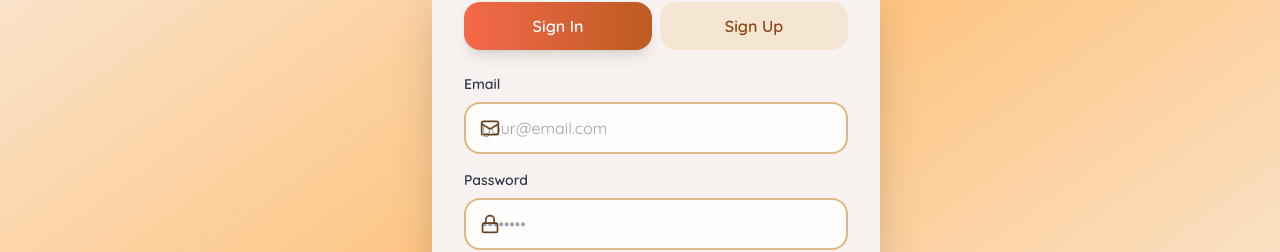
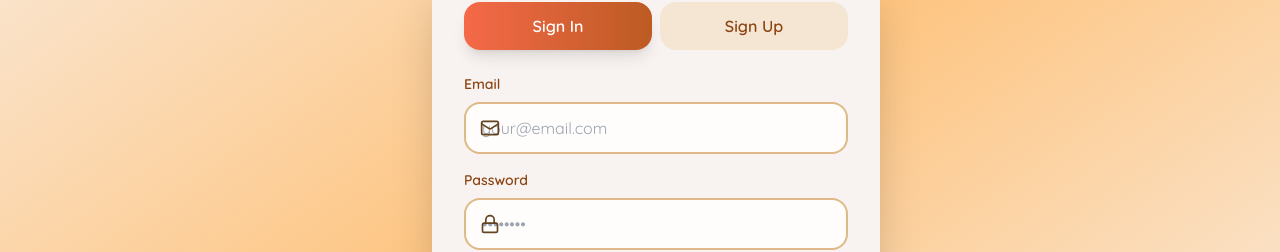
Before and after one commit to ryankolean/ladleandspoon, a React (Vite) app: page / in a window 1280 px wide. Both pictures are taken after a click on the button "Start Your Order". Shown: the part 306-558 px from the top of the page. Built offline with nearby package versions, Linux system fonts and the light colour scheme; no server answers.

Commit message:
Updated WhimsicalLogin.jsx

```diff
--- a/src/pages/WhimsicalLogin.jsx
+++ b/src/pages/WhimsicalLogin.jsx
@@ -141,49 +141,49 @@
                   Full Name
                 </label>
                 <div className="relative">
-                  <UserIcon className="absolute left-4 top-1/2 -translate-y-1/2 w-5 h-5 text-[#654321]" />
+                  <UserIcon className="absolute left-4 top-1/2 -translate-y-1/2 w-5 h-5 text-[#654321] pointer-events-none" />
                   <input
                     type="text"
                     value={fullName}
                     onChange={(e) => setFullName(e.target.value)}
                     placeholder="John Doe"
                     required={isSignUp}
-                    className="input-whimsy pl-12"
+                    className="input-whimsy pl-14"
                   />
                 </div>
               </div>
             )}
 
             <div>
-              <label className="block text-sm font-semibold text-[#2D3748] mb-2">
+              <label className="block text-sm font-semibold text-[#8B4513] mb-2">
                 Email
               </label>
               <div className="relative">
-                <Mail className="absolute left-4 top-1/2 -translate-y-1/2 w-5 h-5 text-[#654321]" />
+                <Mail className="absolute left-4 top-1/2 -translate-y-1/2 w-5 h-5 text-[#654321] pointer-events-none" />
                 <input
                   type="email"
                   value={email}
                   onChange={(e) => setEmail(e.target.value)}
                   placeholder="your@email.com"
                   required
-                  className="input-whimsy pl-12"
+                  className="input-whimsy pl-14"
                 />
               </div>
             </div>
 
             <div>
-              <label className="block text-sm font-semibold text-[#2D3748] mb-2">
+              <label className="block text-sm font-semibold text-[#8B4513] mb-2">
                 Password
               </label>
               <div className="relative">
-                <Lock className="absolute left-4 top-1/2 -translate-y-1/2 w-5 h-5 text-[#654321]" />
+                <Lock className="absolute left-4 top-1/2 -translate-y-1/2 w-5 h-5 text-[#654321] pointer-events-none" />
                 <input
                   type="password"
                   value={password}
                   onChange={(e) => setPassword(e.target.value)}
                   placeholder="••••••••"
                   required
-                  className="input-whimsy pl-12"
+                  className="input-whimsy pl-14"
                 />
               </div>
             </div>
```
